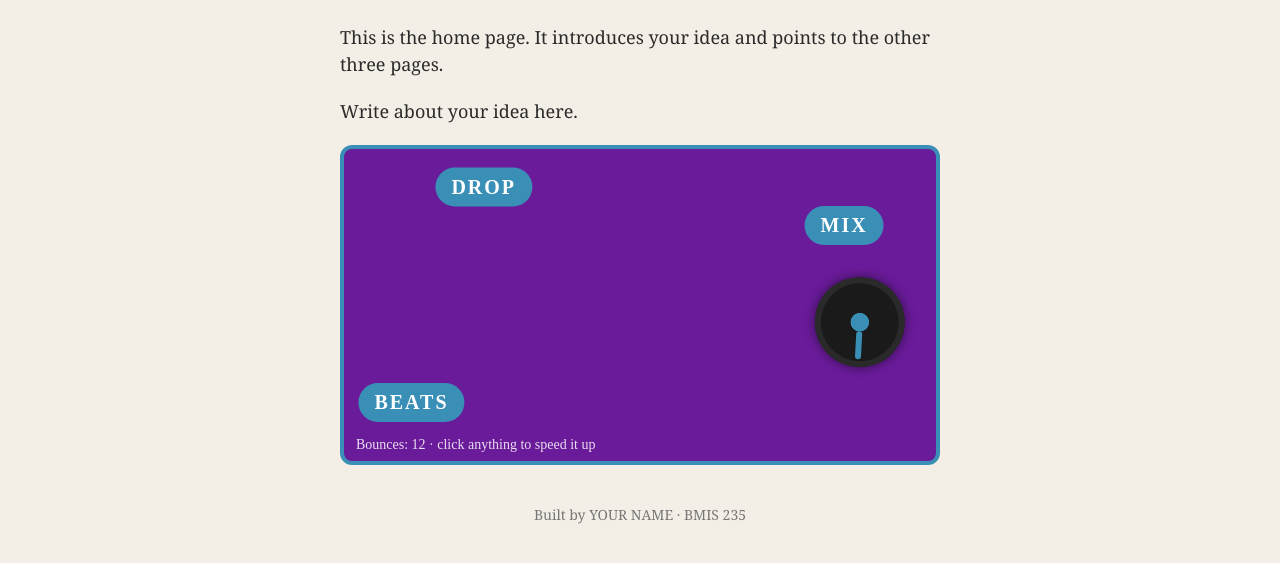
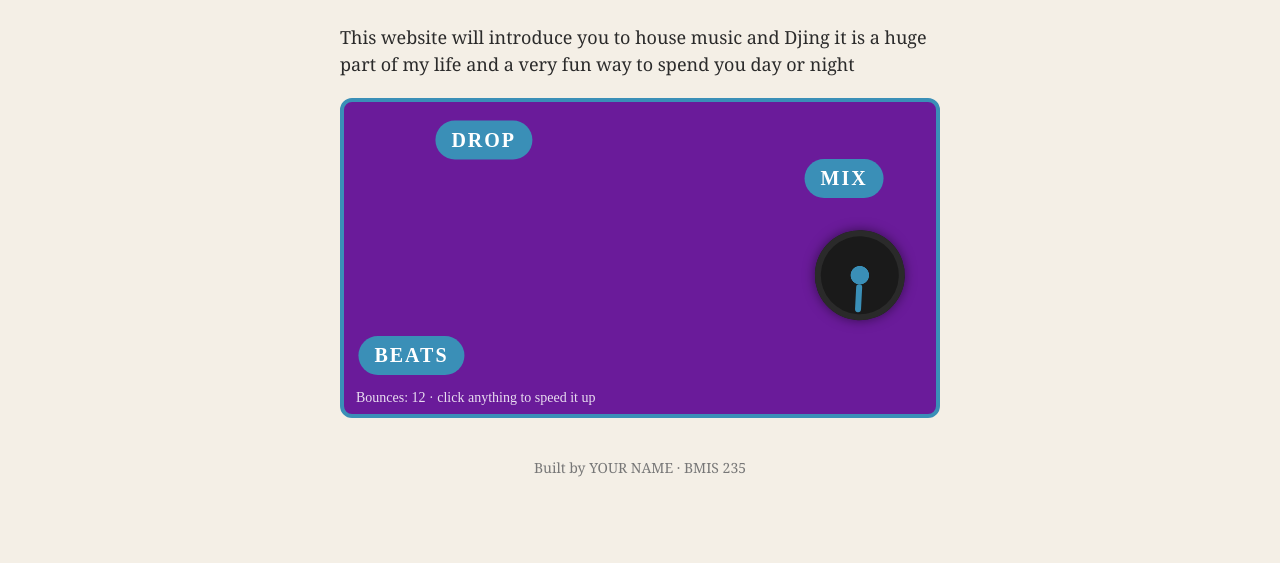
Before and after one commit to eesanders206-blip/bmis235-html-3, a plain HTML site: page index.html in a window 1280 px wide. Shown: the part 171-734 px from the top of the page. Drawn offline with Linux system fonts and the light colour scheme.

Commit message:
Update index.html

```diff
--- a/index.html
+++ b/index.html
@@ -29,8 +29,8 @@
 </nav>
 
 <h1>Home</h1>
-<p>This is the home page. It introduces your idea and points to the other three pages.</p>
-<p>Write about your idea here.</p>
+<p></p>
+<p>This website will introduce you to house music and Djing it is a huge part of my life and a very fun way to spend you day or night</p>
 
 <!-- ===== SHOWCASE ======================================================
      This box is empty on purpose. In Part 7 you paste an interactive
```
